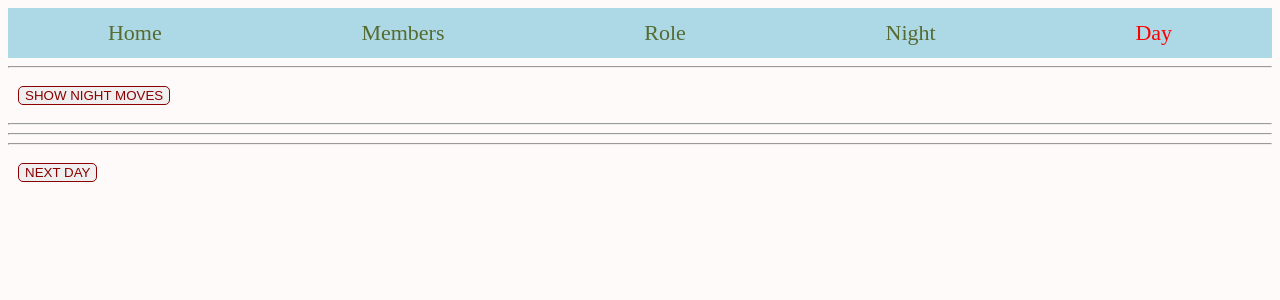
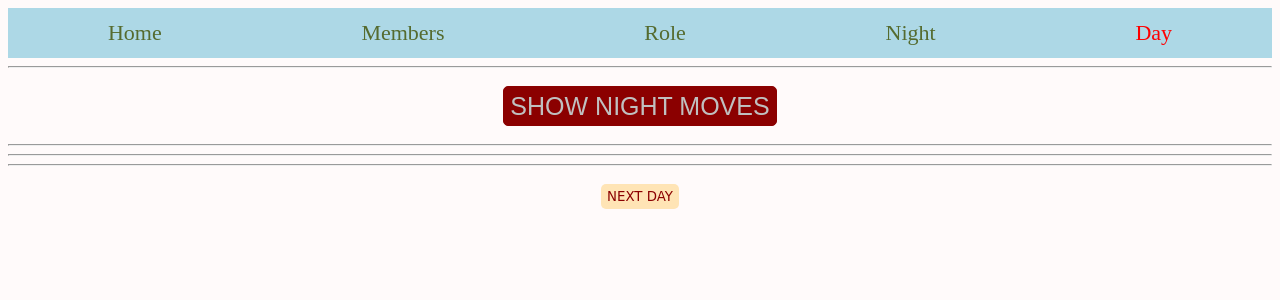
Before and after one commit to tato88/mafia, a React (Create React App) app: page /day in a window 1280 px wide. Shown: the top 300 px of the page. Built offline with nearby package versions, Linux system fonts and the light colour scheme.

Commit message:
css: night 3/3 day ___ Done
todo:
!!!RELOCATE from MafiaPage and DoctorPage -> Done with КАСТИЛЬ ???

zero roles - alert

discribe buttons

documentation

todo V.2:
refactor HomePage
Design

```diff
--- a/src/pages/DayPage/DayPage.js
+++ b/src/pages/DayPage/DayPage.js
@@ -1,4 +1,6 @@
 import React, {useState} from 'react';
+
+import css from './DayPage.module.css'
 
 const DayPage = () => {
     const membersArr = JSON.parse(localStorage.getItem('members')) || []
@@ -39,11 +41,11 @@ const DayPage = () => {
         <div>
             {ttt && ttt.map(member =>
                 <div key={member.name}>{member.status} <strong>{member.name}</strong></div>)}
-            <button onClick={showNightMoves}>SHOW NIGHT MOVES</button>
+            <button className={css.showNightBut} onClick={showNightMoves}>SHOW NIGHT MOVES</button>
             <hr/>
             <hr/>
             <hr/>
-            <button onClick={nextDay}>NEXT DAY</button>
+            <button className={css.nextDayBut} onClick={nextDay}>NEXT DAY</button>
         </div>
     );
 };
--- /dev/null
+++ b/src/pages/DayPage/DayPage.module.css
@@ -0,0 +1,20 @@
+.showNightBut {
+    height: 40px;
+    font-size: 25px;
+    background: darkred;
+    color: silver;
+    border: 1px solid darkred;
+    cursor: pointer;
+}
+.showNightBut:hover{
+    background: silver;
+    color: darkred;
+}
+
+.nextDayBut {
+    height: 25px;
+    border: none;
+    background: moccasin;
+    font-family: "Comic Sans MS", cursive;
+    cursor: pointer;
+}
--- a/src/pages/HomePage/HomePage.module.css
+++ b/src/pages/HomePage/HomePage.module.css
@@ -1,3 +1,6 @@
+body{
+    text-align: center;
+}
 .newGameBut{
     height: 100px;
     width: 200px;
--- a/src/pages/MembersPage/MembersPage.js
+++ b/src/pages/MembersPage/MembersPage.js
@@ -39,6 +39,7 @@ const MembersPage = () => {
 
     return (
         <div>
+            <div className={css.membersPageContentCentr}>
                 <form id={'form'} onSubmit={addMebmer}>
                     <input name={'name'} type={"text"}/>
                     <button>ADD</button>
@@ -57,6 +58,7 @@ const MembersPage = () => {
                 <hr/>
                 <button className={css.membersPageBut} onClick={resetBut}>RESET</button>
             </div>
+        </div>
     );
 };
 
--- a/src/pages/MembersPage/MembersPage.module.css
+++ b/src/pages/MembersPage/MembersPage.module.css
@@ -1,10 +1,27 @@
-.ulStartBut{
+.membersPageContentCentr form{
+    width: 400px;
+    box-sizing: border-box;
+}
+.membersPageContentCentr hr{
+    width: 100%;
+}
+.membersPageContentCentr {
+    display: flex;
+    flex-direction: column;
+    align-items: center;
+    text-align: center;
+    justify-content: center;
+}
+
+.ulStartBut {
     display: flex;
 }
+
 .ulStartBut * {
     margin: 10px;
 }
-.membersPageBut{
+
+.membersPageBut {
     cursor: pointer;
     color: snow;
     background: deeppink;
--- a/src/pages/RolePage/RolePage.js
+++ b/src/pages/RolePage/RolePage.js
@@ -7,9 +7,9 @@ const RolePage = () => {
     const members = JSON.parse(localStorage.getItem('members')) || []
 
     return (
-        <div>
-            {members && members.map(member=><MemberWithRole key={member.name} member={member}/>)}
-        </div>
+        <div><div className={css.rolePageItemsCentr}>
+            {members && members.map(member => <MemberWithRole key={member.name} member={member}/>)}
+        </div> </div>
     );
 };
 
--- a/src/pages/RolePage/RolePage.module.css
+++ b/src/pages/RolePage/RolePage.module.css
@@ -54,3 +54,7 @@ form button {
     font-weight: bolder;
     cursor: pointer;
 }
+
+.rolePageItemsCentr{
+    text-align: center;
+}
```
Lines whose indentation alone changed are shown as unchanged.
